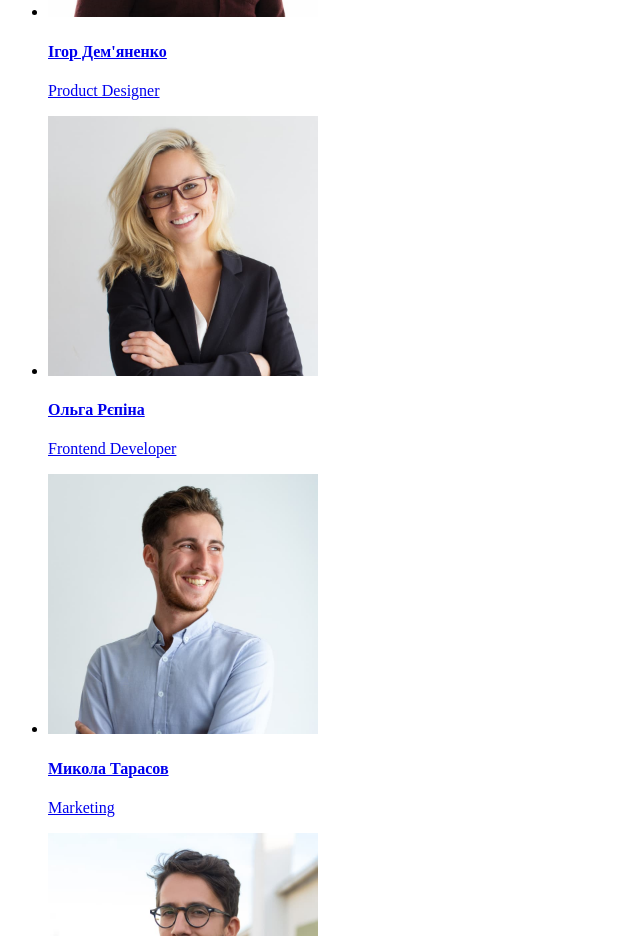
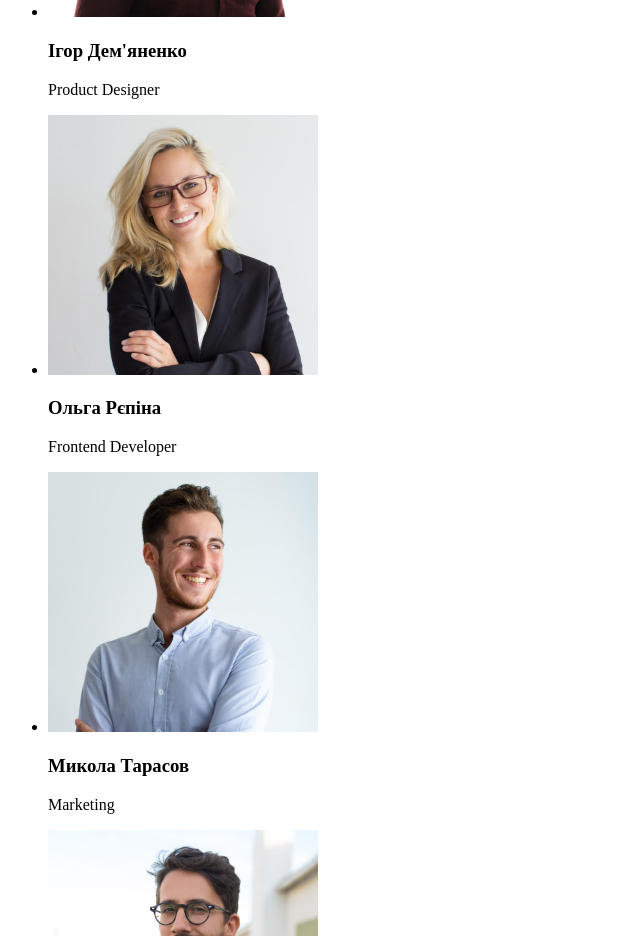
Before and after one commit to Vladislav-Ivanilov/goit-markup-hw-01, a plain HTML site: page index.html in a window 1280 px wide. Shown: the part 1864-2800 px from the top of the page, without its empty margins (0-640 px from the left). Drawn offline with Linux system fonts and the light colour scheme.

Commit message:
Update index.html

```diff
--- a/index.html
+++ b/index.html
@@ -23,12 +23,10 @@
 		</nav>
 
 		<!--contacts-->
-		<address>
 		<ul>
 			<li><a href="mailtoo:info@devstudio.com">info@devstudio.com</a><br></li>
 			<li><a href="tel:+380961111111">+38 096 111 11 11</a></li>
 		</ul>
-		</address>
 
 	</header>
 
@@ -85,26 +83,26 @@
 		<section>
 			<h2>Наша команда</h2>
 			<ul>
-				<li><a href="/">
+				<li>
 					<img src="./image/team_1.jpg" alt="team-foto" width="270" height="260">
-					<h4>Ігор Дем'яненко</h4>
+					<h3>Ігор Дем'яненко</h3>
 					<p>Product Designer</p>
-				</a></li>
-				<li><a href="/">
+				</li>
+				<li>
 					<img src="./image/team_2.jpg" alt="team-foto" width="270" height="260">
-					<h4>Ольга Рєпіна</h4>
+					<h3>Ольга Рєпіна</h3>
 					<p>Frontend Developer</p>
-				</a></li>
-				<li><a href="/">
+				</li>
+				<li>
 					<img src="./image/team_3.jpg" alt="team-foto" width="270" height="260">
-					<h4>Микола Тарасов</h4>
+					<h3>Микола Тарасов</h3>
 					<p>Marketing</p>
-				</a></li>
-				<li><a href="/">
+				</li>
+				<li>
 					<img src="./image/team_4.jpg" alt="team-foto" width="270" height="260">
-					<h4>Михайло Єрмаков</h4>
+					<h3>Михайло Єрмаков</h3>
 					<p>UI Designer</p>
-				</a></li>
+				</li>
 			</ul>
 		</section>
 	</main>
@@ -116,11 +114,13 @@
 
 		<div>
 			<a href="/"><span>Web</span>Studio</a>
+			<address>
 				<ul>
 					<li><a href="https://www.google.com.ua/maps" target="_blank" rel="nonoopener noreferrer">м. Київ, пр-т Лесі Українки, 26</a></li>
 					<li><a href="mailtoo:info@devstudio.com">info@devstudio.com</a><br></li>
 					<li><a href="tel:+380961111111">+38 096 111 11 11</a></li>
 				</ul>
+			</address>
 		</div>
 	</footer>
 </body>
```
Lines whose indentation alone changed are shown as unchanged.
